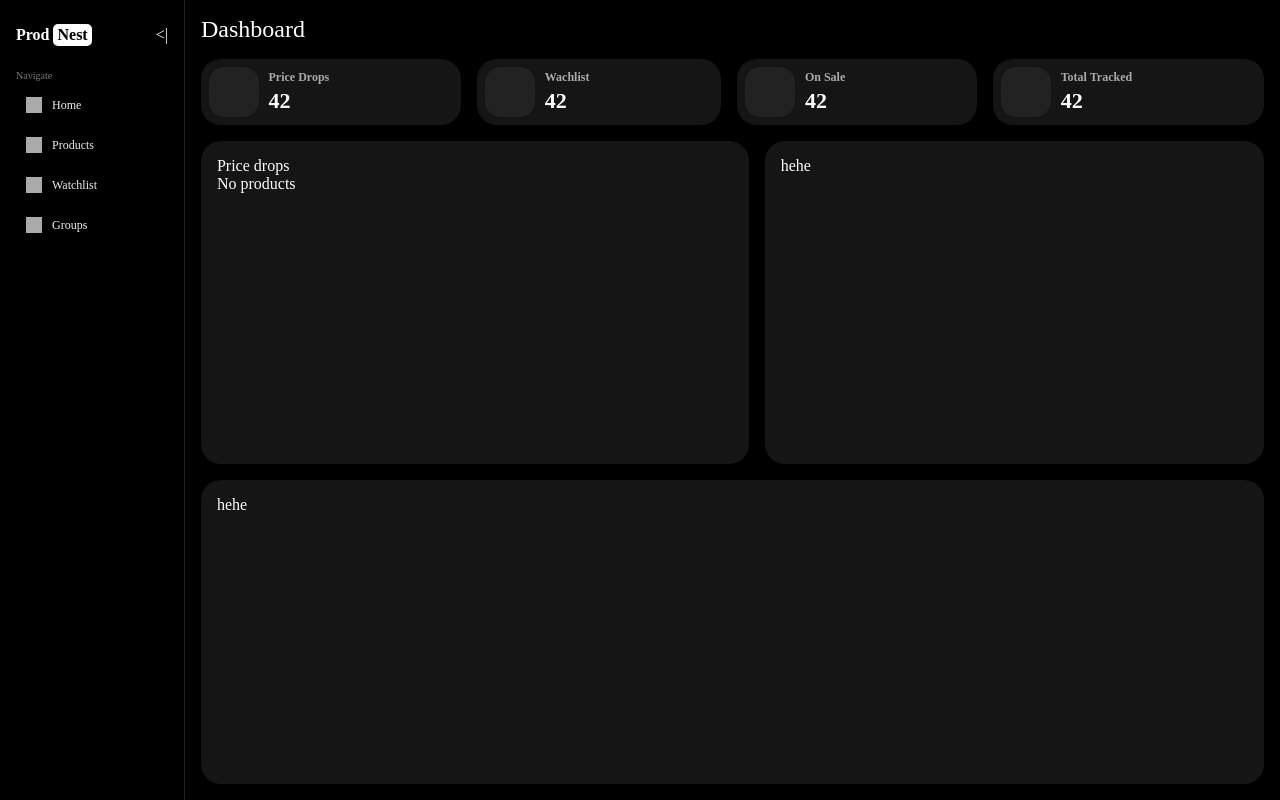
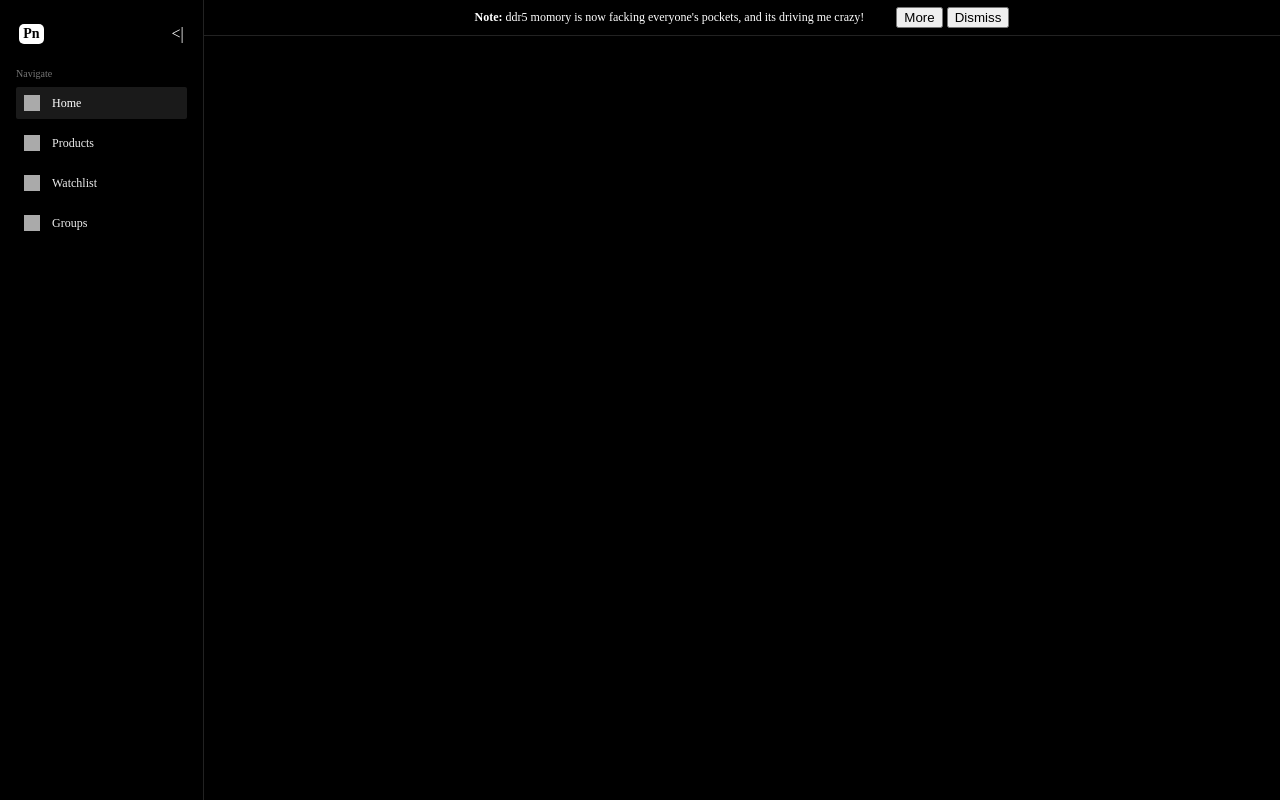
Before and after one commit to gw-e/prisjakt-tracker-v2, a FastAPI app: template frontend/templates/home.html in a window 1280 px wide. Run offline with FastAPI, Linux system fonts and the light colour scheme; the template is opened without the code that fills it, so the values that code supplies are empty; parts of the project's set-up code (start-up, migrations or seed data) failed here and were passed over; some web fonts are replaced.

Commit message:
frontend design ongoing, final name on progect: prodnest

```diff
--- a/backend/app.py
+++ b/backend/app.py
@@ -42,7 +42,7 @@ async def on_load(request: Request):
         "home.html",
         {
             "request": request,
-            "title": "Products",
+            "header": "The Nest Overview",
             "products": products,
         }
     )
@@ -55,7 +55,7 @@ async def favorites(request: Request):
         "favorites.html",
         {
             "request": request,
-            "title": "Favorites",
+            "header": "Nested Products",
             "products": products,
         }
     )
--- /dev/null
+++ b/frontend/static/css/home.css
@@ -0,0 +1,250 @@
+.page {
+    display: flex;
+    flex-direction: column;
+    width: 100%;
+}
+
+.page-section {
+    padding: 1.5rem 2rem;
+    /* background-color: aqua; */
+    /* margin: 5px; */
+}
+
+.metric-cards {
+    display: flex;
+    flex-direction: row;
+    justify-content: space-around;
+
+    padding: 0 2rem;
+
+    gap: 2rem;
+}
+
+.metric-cards .card {
+    display: flex;
+    flex-direction: column;
+    justify-content: center;
+    /* align-items: center; */
+    gap: 0.1rem;
+
+    padding: 0.6rem;
+    padding-bottom: 1rem;
+
+    background-image: linear-gradient(#181818, black);
+    border-radius: 10px;
+
+    flex-grow: 1;
+}
+
+.metric-cards .card .lable {
+    font-size: 10px;
+    font-weight: 500;
+    color: #777;
+}
+
+.metric-cards .card .value {
+    font-size: 24px;
+    font-weight: 500;
+    color: white;
+}
+
+.content {
+    border-top: solid 1px #222;
+}
+
+
+
+
+
+
+
+
+
+
+
+/* .content-cards {
+    display: flex;
+    flex-direction: row;
+    gap: 1rem;
+    flex-wrap: wrap;
+}
+
+.metric-card {
+    padding: 0.5rem;
+    flex-grow: 1;
+    background-color: #151515;
+    display: flex;
+    flex-direction: row;
+    border-radius: 1.25rem;
+    gap: 0.6rem;
+}
+
+.metric-card-icon {
+    background-color: #222222;
+    display: flex;
+    width: 50px;
+    height: 50px;
+    border-radius: 1rem;
+    justify-content: center;
+    align-items: center;
+    text-wrap: nowrap;
+}
+
+.metric-card-info {
+    display: flex;
+    flex-direction: column;
+    justify-content: space-between;
+    padding: 0.2rem 0;
+    text-wrap: nowrap;
+}
+
+.metric-card-lable {
+    font-size: 12px;
+    font-weight: bold;
+    color: #aaa;
+}
+
+.metric-card-data {
+    font-size: 22px;
+    font-weight: bold;
+}
+
+
+
+
+
+
+
+
+
+
+.content-main {
+    background-color: #151515;
+    display: flex;
+    flex-direction: column;
+    flex-grow: 1;
+
+    padding: 1rem;
+
+    border-radius: 1.25rem;
+
+}
+
+
+
+.main-product-card {
+    background-color: #303030;
+    padding: 0.5rem;
+    display: flex;
+    flex-direction: row;
+    justify-content: space-between;
+}
+
+.main-product-info {
+    display: flex;
+    gap: 0.5rem;
+}
+
+
+.product-img {
+    width: 40px;
+    height: 40px;
+    border-radius: 10px;
+} */
+
+
+
+
+
+
+
+
+
+
+
+
+
+
+
+
+
+
+
+
+
+
+
+
+
+
+
+
+
+
+
+
+
+
+
+
+
+
+
+
+
+
+
+/* .content {
+    display: flex;
+    flex-direction: column;
+    flex-grow: 1;
+    gap: 1rem;
+}
+
+
+
+
+
+.main-content-intro {
+    background-color: #1f201d;
+    padding: 0.5rem;
+    border-radius: 10px;
+}
+
+
+.content-card {
+    background-color: #1f201d;
+    padding: 0.25rem;
+    border-radius: 1rem;
+
+    display: flex;
+    flex-direction: column;
+    gap: 0.25rem;
+}
+
+.content-card-top {
+    padding: 0.75rem 1rem;
+}
+
+.product-card-container {
+    display: flex;
+    flex-direction: column;
+    gap: 0.25rem;
+}
+
+
+
+.product-card {
+    display: flex;
+    flex-direction: row;
+    justify-content: space-between;
+    background-color: #151515;
+    padding: 1rem;
+    border-radius: 0.8rem;
+}
+
+.prod-info-left {
+    display: flex;
+    flex-direction: row;
+    gap: 1rem;
+} */
--- a/frontend/static/css/layout.css
+++ b/frontend/static/css/layout.css
@@ -35,7 +35,7 @@ nav {
     display: flex;
     flex-direction: column;
     gap: 1.5rem;
-    padding: 0.5rem 0;
+    padding: 0.5rem 0.2rem;
     /* padding: 1rem; */
 }
 
@@ -43,7 +43,7 @@ nav {
     display: flex;
     align-items: center;
     justify-content: space-between;
-    gap: 4rem;
+    gap: 8rem;
 }
 
 #nav-logo .logo {
@@ -54,7 +54,7 @@ nav {
 }
 
 #nav-logo .logo .right {
-    font-size: 16px;
+    font-size: 14px;
     background-color: white;
     color: black;
     font-weight: bold;
@@ -132,15 +132,15 @@ nav {
     padding: 0;
 
     font-size: 12px;
-    font-weight: 500;
+    /* font-weight: 500; */
     color: #eee;
 }
 
 #nav-main li a {
     display: flex;
     align-items: center;
-    gap: 10px;
-    padding: 8px 10px;
+    gap: 12px;
+    padding: 8px;
     text-decoration: none;
     color: inherit;
     /* background-color: #333; */
@@ -160,216 +160,62 @@ nav {
 }
 
 #nav-main li a:hover {
+    /* background-color: #1a1a1a; */
+    color: #fff;
+    font-weight: 500;
+}
+
+#nav-main li a.active {
     background-color: #1a1a1a;
     color: #fff;
-    /* font-weight: 500; */
+    font-weight: 500;
 }
-
-
-
-
-
-.content-cards {
-    display: flex;
-    flex-direction: row;
-    gap: 1rem;
-    flex-wrap: wrap;
-}
-
-.metric-card {
-    padding: 0.5rem;
-    flex-grow: 1;
-    background-color: #151515;
-    display: flex;
-    flex-direction: row;
-    border-radius: 1.25rem;
-    gap: 0.6rem;
-}
-
-.metric-card-icon {
-    background-color: #222222;
-    display: flex;
-    width: 50px;
-    height: 50px;
-    border-radius: 1rem;
-    justify-content: center;
-    align-items: center;
-    text-wrap: nowrap;
-}
-
-.metric-card-info {
-    display: flex;
-    flex-direction: column;
-    justify-content: space-between;
-    padding: 0.2rem 0;
-    text-wrap: nowrap;
-    /* background-color: aqua; */
-}
-
-.metric-card-lable {
-    font-size: 12px;
-    font-weight: bold;
-    color: #aaa;
-}
-
-.metric-card-data {
-    font-size: 22px;
-    font-weight: bold;
-}
-
-
-
-
-
-
-
-
-
-
-.content-main {
-    background-color: #151515;
-    display: flex;
-    flex-direction: column;
-    flex-grow: 1;
-
-    padding: 1rem;
-
-    border-radius: 1.25rem;
-
-}
-
-
-
-.main-product-card {
-    background-color: #303030;
-    padding: 0.5rem;
-    display: flex;
-    flex-direction: row;
-    justify-content: space-between;
-}
-
-.main-product-info {
-    display: flex;
-    gap: 0.5rem;
-}
-
-
-.product-img {
-    width: 40px;
-    height: 40px;
-    border-radius: 10px;
-}
-
-
-
-
-
-
-
-
-
-
-
-
-
-
-
-
-
-
-
-
-
-
-
-
-
-
-
-
-
-
-
-
-
-
-
-
-
-
-h2 {
-    margin: 0;
-}
-
-/* nav {
-
-} */
 
 main {
     display: flex;
     flex-grow: 1;
-    /* margin: 0.5rem; */
-    padding: 1rem;
+    flex-direction: column;
 
-    /* border: solid 1px #1f201d; */
-    /* border-radius: 1rem; */
-    /* border-top-left-radius: 1rem;
-    border-bottom-left-radius: 1rem; */
-
-    /* background-color: #151515; */
+    /* Max width on page */
 }
 
-.content {
+.note-section {
+    /* padding: 1.5rem 2rem; */
+    /* padding: 0.5rem 2rem; */
+    height: 35px;
     display: flex;
-    flex-direction: column;
-    flex-grow: 1;
+    flex-direction: row;
+    justify-content: center;
+    align-items: center;
+    gap: 2rem;
+    /* justify-content: center; */
+    /* background-color: aqua; */
+}
+
+.note-section .note {
+    font-size: 12px;
+    /* font-weight: 500; */
+}
+
+.note-section .right {
+    display: flex;
+    flex-direction: row-reverse;
+    align-items: center;
     gap: 1rem;
 }
 
+.note-section .right .btn {
+    display: flex;
+    justify-content: center;
+    align-items: center;
 
+    background-color: white;
+    color: black;
 
+    width: 25px;
+    height: 25px;
+    border-radius: 50%;
 
-
-.main-content-intro {
-    background-color: #1f201d;
-    padding: 0.5rem;
-    border-radius: 10px;
+    font-size: 16px;
+    font-weight: bold;
 }
-
-
-.content-card {
-    background-color: #1f201d;
-    padding: 0.25rem;
-    border-radius: 1rem;
-
-    display: flex;
-    flex-direction: column;
-    gap: 0.25rem;
-}
-
-.content-card-top {
-    padding: 0.75rem 1rem;
-}
-
-.product-card-container {
-    display: flex;
-    flex-direction: column;
-    gap: 0.25rem;
-}
-
-
-
-.product-card {
-    display: flex;
-    flex-direction: row;
-    justify-content: space-between;
-    background-color: #151515;
-    padding: 1rem;
-    border-radius: 0.8rem;
-}
-
-.prod-info-left {
-    display: flex;
-    flex-direction: row;
-    gap: 1rem;
-}
--- a/frontend/templates/home.html
+++ b/frontend/templates/home.html
@@ -1,15 +1,43 @@
 {% extends "layout.html" %}
 
 {% block content %}
-<!-- <div class="content">
-    <h2>Products</h2>
-
-</div> -->
 
 
-<!-- This is design 1 ish -->
+<div class="page">
+    <!-- <div class="metric-cards">
+        <div class="card">
+            <span class="lable">Price drops</span>
+            <span class="value">50</span>
+        </div>
+        <div class="card">
+            <span class="lable">Price drops</span>
+            <span class="value">50</span>
+        </div>
+        <div class="card">
+            <span class="lable">Price drops</span>
+            <span class="value">50</span>
+        </div>
+        <div class="card">
+            <span class="lable">Price drops</span>
+            <span class="value">50</span>
+        </div>
+    </div> -->
 
-<div class="content">
+    <div class="content">
+
+    </div>
+</div>
+
+
+
+
+
+
+
+
+<!-- another design - no -->
+
+<!-- <div class="content">
     <div class="top-content">
         <h2 style="margin: 0; font-weight: 500;">Dashboard</h2>
     </div>
@@ -89,11 +117,11 @@
 
     <div class="content-main">
         <p>hehe</p>
-    </div>
+    </div> -->
 
 
 
-    <!-- <div class="content-card">
+<!-- <div class="content-card">
         <div class="content-card-top">
             <span style="font-weight: 500;">Products</span>
         </div>
@@ -122,7 +150,7 @@
 
     </div> -->
 
-    <!-- <div class="content-section">
+<!-- <div class="content-section">
         {% if products %}
         <table>
             <thead>
--- a/frontend/templates/layout.html
+++ b/frontend/templates/layout.html
@@ -4,8 +4,9 @@
 <head>
     <meta charset="UTF-8">
     <meta name="viewport" content="width=device-width, initial-scale=1.0">
-    <title>{{ title or "Price Tracker" }}</title>
+    <title>{{ title or "Prodnest - Your nest for smarter buying" }}</title>
     <link rel="stylesheet" href="{{ url_for('static', path='css/layout.css') }}">
+    <link rel="stylesheet" href="{{ url_for('static', path='css/home.css') }}">
 </head>
 
 <body>
@@ -13,9 +14,9 @@
         <div id="nav-top">
             <div id="nav-logo">
                 <div class="logo">
-                    <span class="left">Prod</span>
-                    <span class="right">Nest</span>
-                    <!-- <span class="right">PL</span> -->
+                    <!-- <span class="left">Prod</span> -->
+                    <!-- <span class="right">Nest</span> -->
+                    <span class="right">Pn</span>
                 </div>
 
                 <span>&lt;|</span>
@@ -36,7 +37,7 @@
             <span class="lable">Navigate</span>
             <ul>
                 <li>
-                    <a href="/">
+                    <a href="/" class="active">
                         <span class="icon"></span>
                         Home
                     </a>
@@ -93,6 +94,24 @@
     </nav>
 
     <main>
+        <div class="note-section">
+            <p class="note"><strong>Note: </strong>ddr5 momory is now facking everyone's pockets, and its driving
+                me
+                crazy!</p>
+            <div>
+                <button>More</button>
+                <button>Dismiss</button>
+            </div>
+
+            <!-- <div class="right">
+                <span class="btn">a</span>
+                <span class="btn">b</span>
+            </div> -->
+
+            <!-- DETTE SKAL VÆRE NOTIFIKASJONER, MED ET IKON TIL VENSTRE OG TEXT TIL HØYRE,
+             MED DISMISS OG NEXT BUTTON TIL HØYRE. NÅR IKON TRYKKES PÅ SÅ VISES IKKE VARSLINGEN,
+             OG IKONET VIL KOMME OPP PÅ HØYRESIDEN.-->
+        </div>
         {% block content %}{% endblock %}
     </main>
 </body>
```
